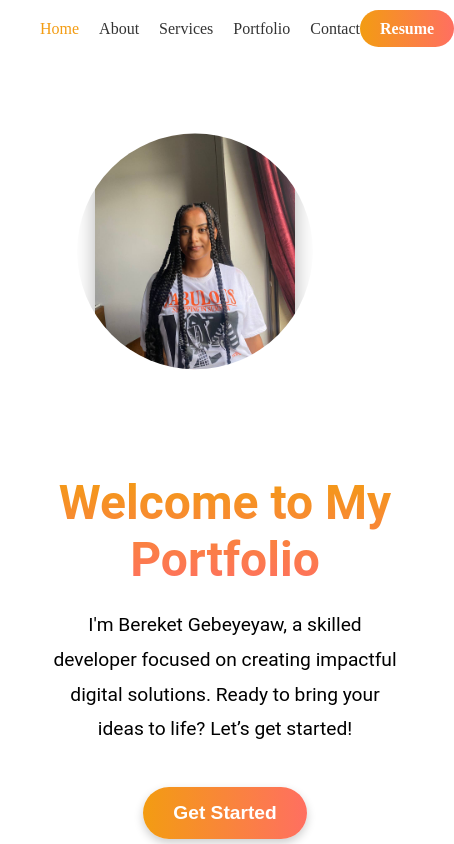
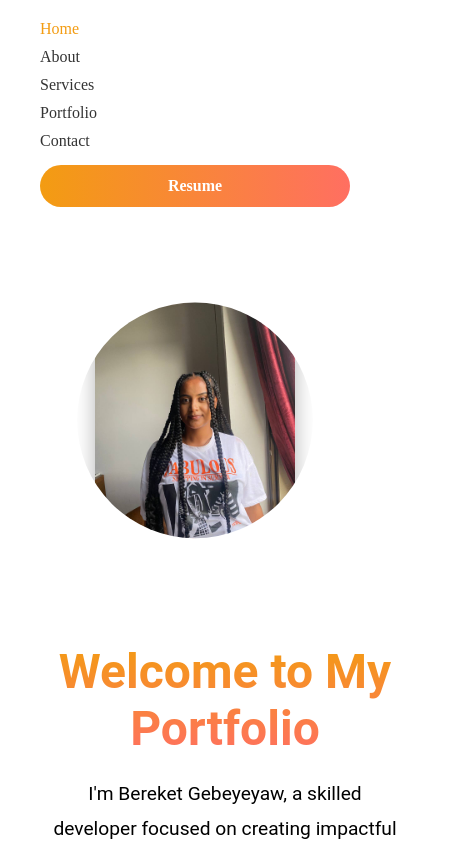
Before and after one commit to Bereketgebeyaw/Bereket-Gebeyaw, a React (Vite) app: page / in a window 390 px wide. Shown: the top 844 px of the page, 454 px wide, since content can reach past the window. Built offline with nearby package versions, Linux system fonts and the light colour scheme.

Commit message:
updated version

```diff
--- a/src/styles/Navbar.css
+++ b/src/styles/Navbar.css
@@ -44,3 +44,31 @@ ul li a {
   transform: translateY(-2px);
   background: linear-gradient(90deg, #ff6f61, #f39c12);
 }
+/* ... your existing styles ... */
+
+@media (max-width: 768px) {
+  .navbar-container {
+    flex-direction: column;
+    align-items: flex-start;
+    gap: 15px;
+  }
+
+  ul {
+    flex-direction: column;
+    width: 100%;
+    gap: 10px;
+  }
+
+  .resume-button {
+    width: 100%;
+    display: flex;
+    justify-content: center;
+  }
+
+  .resume-button a {
+    width: 100%;
+    text-align: center;
+    padding: 12px;
+    font-size: 16px;
+  }
+}
```
Also changed, not shown: 1 other file (tests, documents, lock files or other folders).
